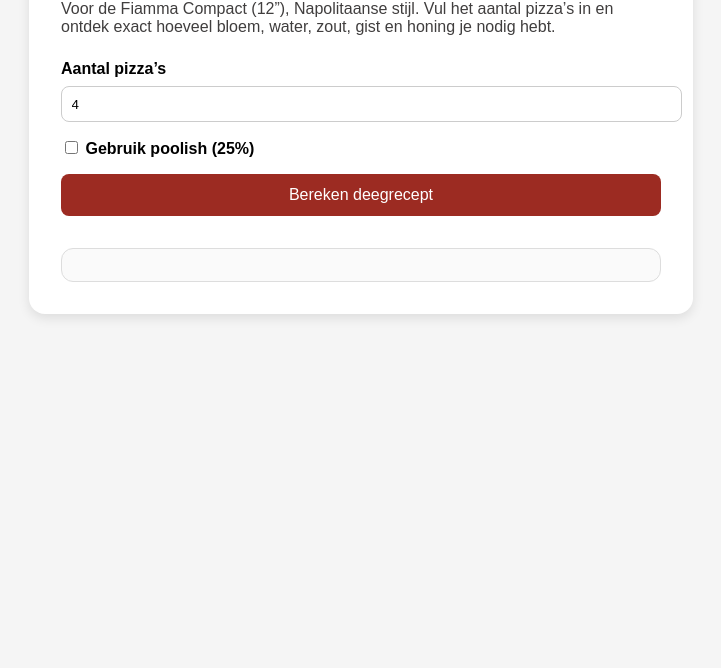
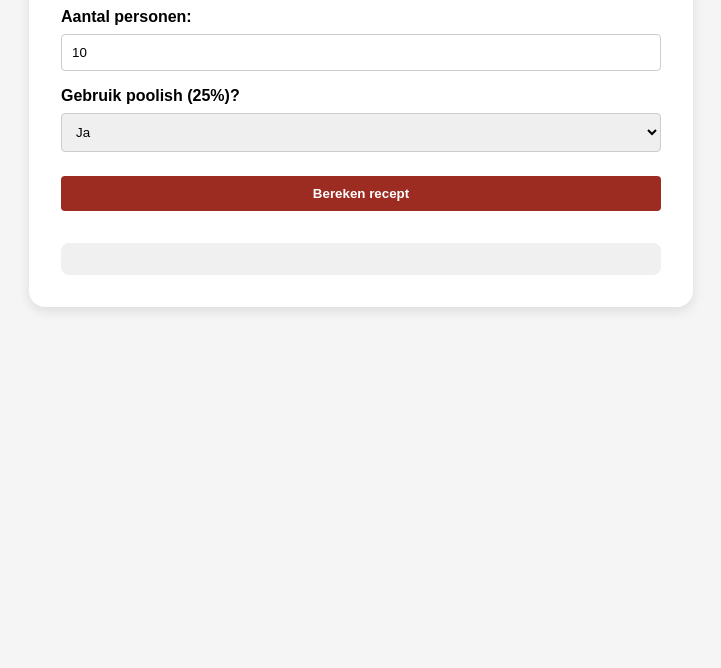
Before and after one commit to MartinoItalia/martino-deegcalculator, a plain HTML site: page index.html in a window 1280 px wide. Shown: the part 132-800 px from the top of the page, without its empty margins (279-1000 px from the left). Drawn offline with Linux system fonts and the light colour scheme.

Commit message:
Update index.html

```diff
--- a/index.html
+++ b/index.html
@@ -2,18 +2,16 @@
 <html lang="nl">
 <head>
   <meta charset="UTF-8" />
-  <meta name="viewport" content="width=device-width, initial-scale=1.0"/>
+  <meta name="viewport" content="width=device-width, initial-scale=1.0" />
   <title>Martino Deegcalculator</title>
   <style>
     body {
       font-family: Arial, sans-serif;
       background: #f5f5f5;
-      margin: 0;
       padding: 2rem;
       display: flex;
       justify-content: center;
     }
-
     .container {
       background: #ffffff;
       padding: 2rem;
@@ -22,107 +20,84 @@
       max-width: 600px;
       width: 100%;
     }
-
     h1 {
-      color: #9C2B22;
+      color: #9c2b22;
       font-size: 1.8rem;
-      margin-bottom: 0.5rem;
+      margin-bottom: 1rem;
+      text-align: center;
     }
-
-    p.description {
-      margin-bottom: 1.5rem;
-      color: #403e3e;
-    }
-
     label {
       display: block;
-      margin-bottom: 0.5rem;
+      margin-top: 1rem;
       font-weight: bold;
     }
-
-    input[type="number"] {
+    input, select, button {
       width: 100%;
-      padding: 0.6rem;
-      margin-bottom: 1rem;
+      padding: 10px;
+      margin-top: 0.5rem;
+      border-radius: 4px;
+      border: 1px solid #ccc;
+      box-sizing: border-box;
+    }
+    button {
+      background-color: #9c2b22;
+      color: white;
+      border: none;
+      margin-top: 1.5rem;
+      font-weight: bold;
+    }
+    #resultaat {
+      margin-top: 2rem;
+      background-color: #f0f0f0;
+      padding: 1rem;
       border-radius: 8px;
-      border: 1px solid #ccc;
-    }
-
-    .checkbox {
-      margin-bottom: 1rem;
-    }
-
-    button {
-      width: 100%;
-      background-color: #9C2B22;
-      color: white;
-      padding: 0.75rem;
-      border: none;
-      border-radius: 8px;
-      font-size: 1rem;
-      cursor: pointer;
-    }
-
-    button:hover {
-      background-color: #641220;
-    }
-
-    .result {
-      margin-top: 2rem;
-      background: #fafafa;
-      padding: 1rem;
-      border-radius: 12px;
-      border: 1px solid #ddd;
-      color: #333;
+      font-family: monospace;
     }
   </style>
 </head>
 <body>
   <div class="container">
-    <h1>Bereken je perfecte pizzadeeg</h1>
-    <p class="description">
-      Voor de Fiamma Compact (12”), Napolitaanse stijl. Vul het aantal pizza’s in en ontdek exact hoeveel bloem, water, zout, gist en honing je nodig hebt.
-    </p>
+    <h1>Martino Deegcalculator</h1>
+    <label for="aantal">Aantal personen:</label>
+    <input type="number" id="aantal" value="10" min="1" />
 
-    <label for="aantal">Aantal pizza’s</label>
-    <input type="number" id="aantal" value="4" min="1" />
+    <label for="poolish">Gebruik poolish (25%)?</label>
+    <select id="poolish">
+      <option value="ja">Ja</option>
+      <option value="nee">Nee</option>
+    </select>
 
-    <div class="checkbox">
-      <label><input type="checkbox" id="poolish" /> Gebruik poolish (25%)</label>
-    </div>
-
-    <button onclick="bereken()">Bereken deegrecept</button>
-
-    <div class="result" id="resultaat"></div>
+    <button onclick="bereken()">Bereken recept</button>
+    <div id="resultaat"></div>
   </div>
 
   <script>
     function bereken() {
-      const aantal = parseFloat(document.getElementById("aantal").value);
-      const gebruikPoolish = document.getElementById("poolish").checked;
+      const aantal = parseInt(document.getElementById('aantal').value);
+      const gebruikPoolish = document.getElementById('poolish').value === 'ja';
 
-      const gewichtPerBol = 280;
+      const gewicht = 270; // vast gewicht per deegbal in gram
       const hydratatie = 0.65;
       const zoutPerc = 0.03;
       const gistPerc = 0.001;
       const honingPerc = 0.001;
-      const verliesFactor = 1.02;
+      const verliesfactor = 1.02;
+      const poolishPerc = gebruikPoolish ? 0.25 : 0;
 
-      const totaalGewicht = aantal * gewichtPerBol * verliesFactor;
-      const bloem = totaalGewicht / (1 + hydratatie + zoutPerc + gistPerc + honingPerc);
+      const totaalgewicht = gewicht * aantal * verliesfactor;
+
+      const bloem = totaalgewicht / (1 + hydratatie + zoutPerc + gistPerc + honingPerc);
       const water = bloem * hydratatie;
       const zout = bloem * zoutPerc;
       const gist = bloem * gistPerc;
       const honing = bloem * honingPerc;
 
-      let resultaat = `
-        <strong>Ingrediënten voor ${aantal} pizza’s van 280g (Napolitaans):</strong><br>
-        Totale deegmassa: ${totaalGewicht.toFixed(0)} g<br>
-      `;
+      let resultaat = `<strong>Ingrediënten voor ${aantal} pizza's van 270g (Napolitaans):</strong><br>
+        Totale deegmassa: ${totaalgewicht.toFixed(0)} g<br>`;
 
       if (gebruikPoolish) {
-        const poolishBloem = bloem * 0.25;
-        const poolishWater = water * 0.25;
+        const poolishBloem = bloem * poolishPerc;
+        const poolishWater = water * poolishPerc;
         const eindBloem = bloem - poolishBloem;
         const eindWater = water - poolishWater;
 
@@ -132,7 +107,8 @@
         Water: ${poolishWater.toFixed(1)} g<br>
         Gist: ${gist.toFixed(1)} g<br>
         Honing: ${honing.toFixed(1)} g<br>
-          <br><strong>Einddeeg</strong><br>
+
+        <br><strong>Eindeeg</strong><br>
         Bloem: ${eindBloem.toFixed(1)} g<br>
         Water: ${eindWater.toFixed(1)} g<br>
         Zout: ${zout.toFixed(1)} g<br>
@@ -147,7 +123,7 @@
         `;
       }
 
-      document.getElementById("resultaat").innerHTML = resultaat;
+      document.getElementById('resultaat').innerHTML = resultaat;
     }
   </script>
 </body>
```
Lines whose indentation alone changed are shown as unchanged.
